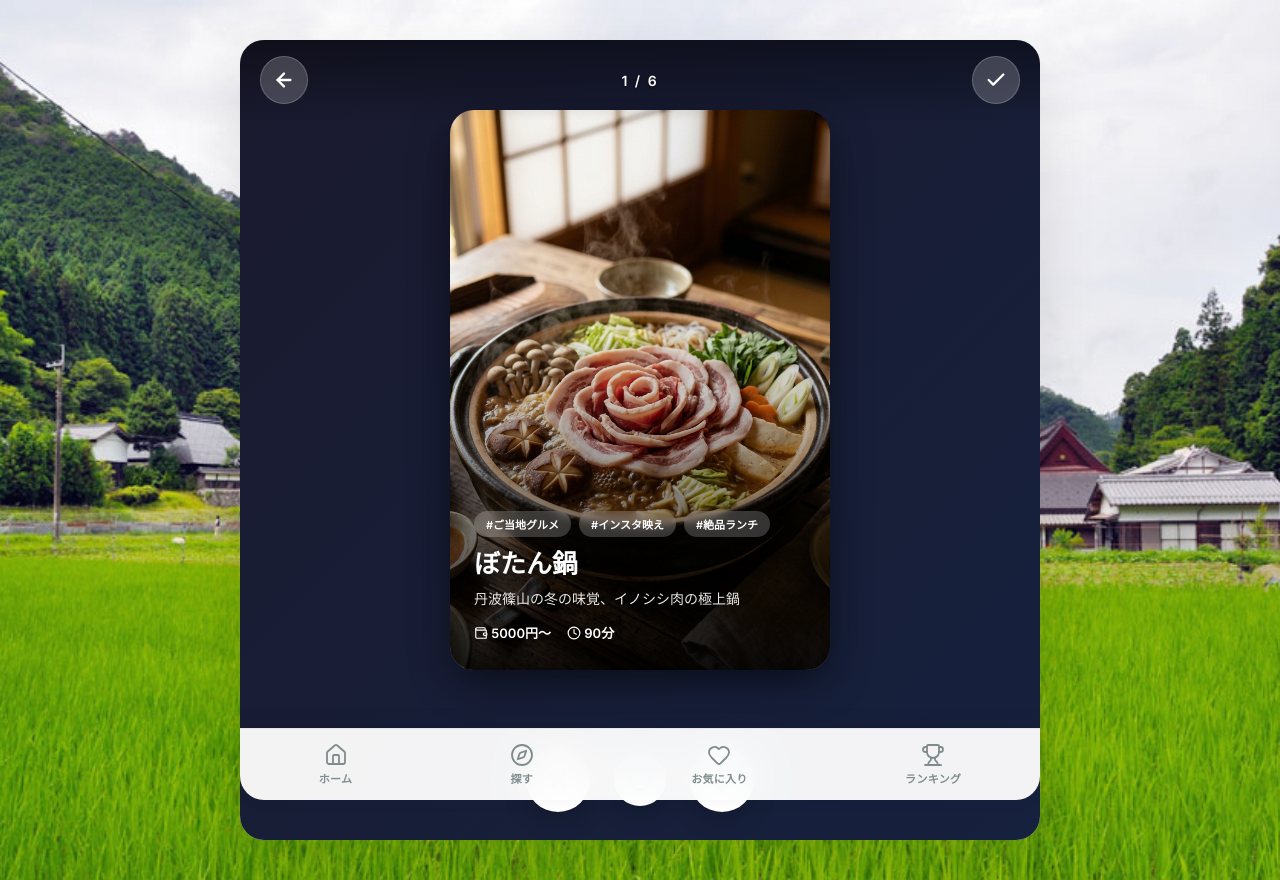
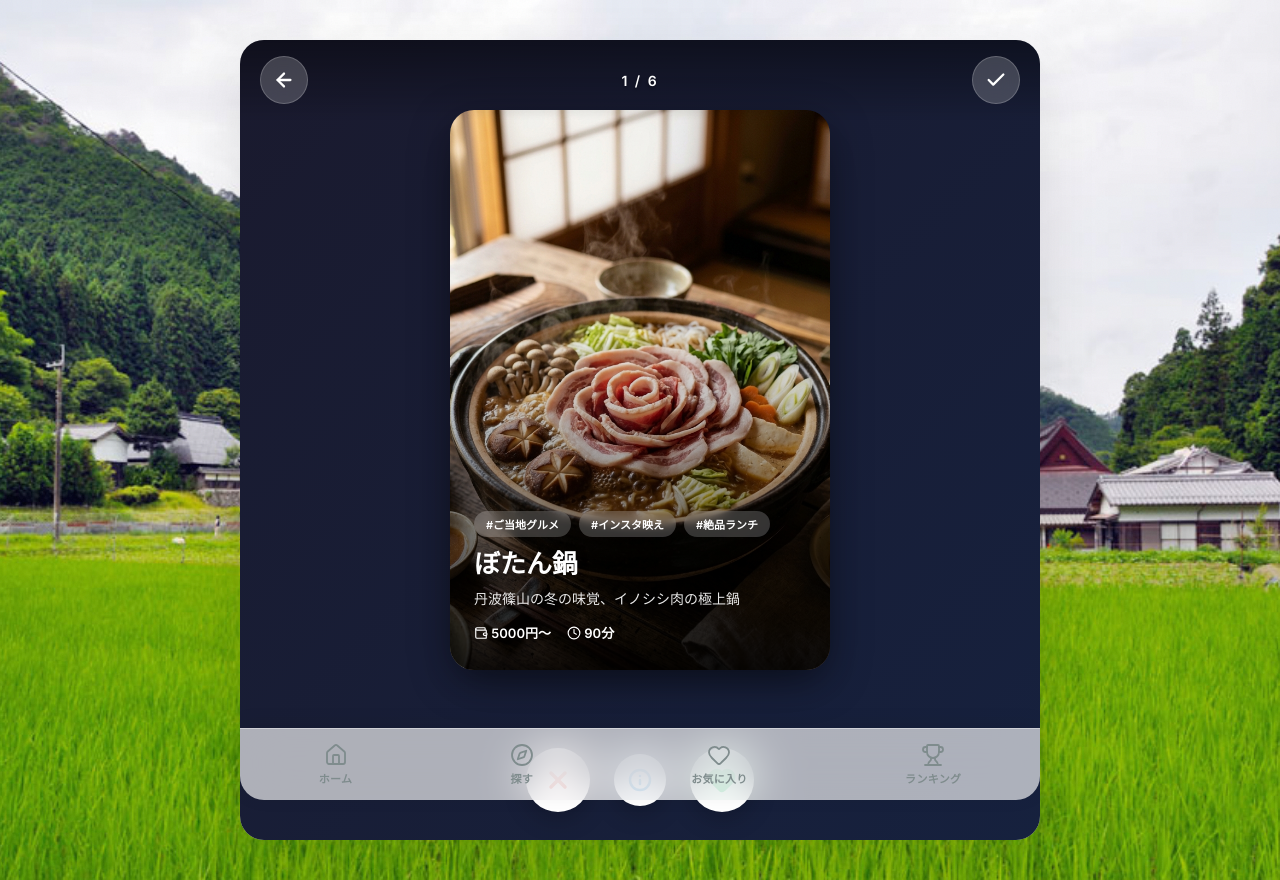
Before and after one commit to yuukiRRx/Sasaya-Match, a Vue app: page /recommendations in a window 1280 px wide. Built offline with nearby package versions, Linux system fonts and the light colour scheme.

Commit message:
ボトムナビの半透明（Glassmorphism）化

```diff
--- a/src/components/BottomNav.vue
+++ b/src/components/BottomNav.vue
@@ -57,10 +57,10 @@ const isActive = (path: string) => {
   justify-content: space-around;
   align-items: stretch;
   padding: 4px 0 calc(4px + env(safe-area-inset-bottom));
-  background: rgba(255, 255, 255, 0.95);
+  background: rgba(255, 255, 255, 0.65);
   backdrop-filter: blur(24px);
   -webkit-backdrop-filter: blur(24px);
-  border-top: 1px solid rgba(0, 0, 0, 0.06);
+  border-top: 1px solid rgba(255, 255, 255, 0.4);
   box-shadow: 0 -4px 20px rgba(0, 0, 0, 0.08);
   z-index: 100;
 }
```
